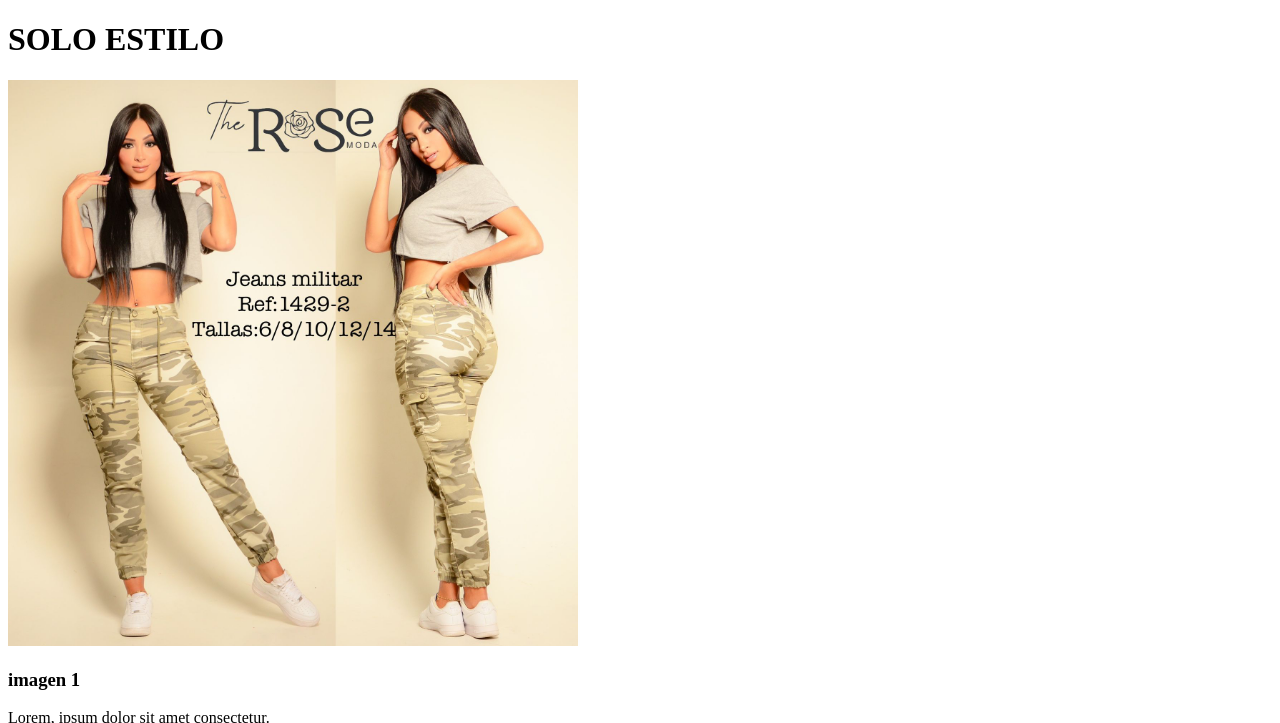
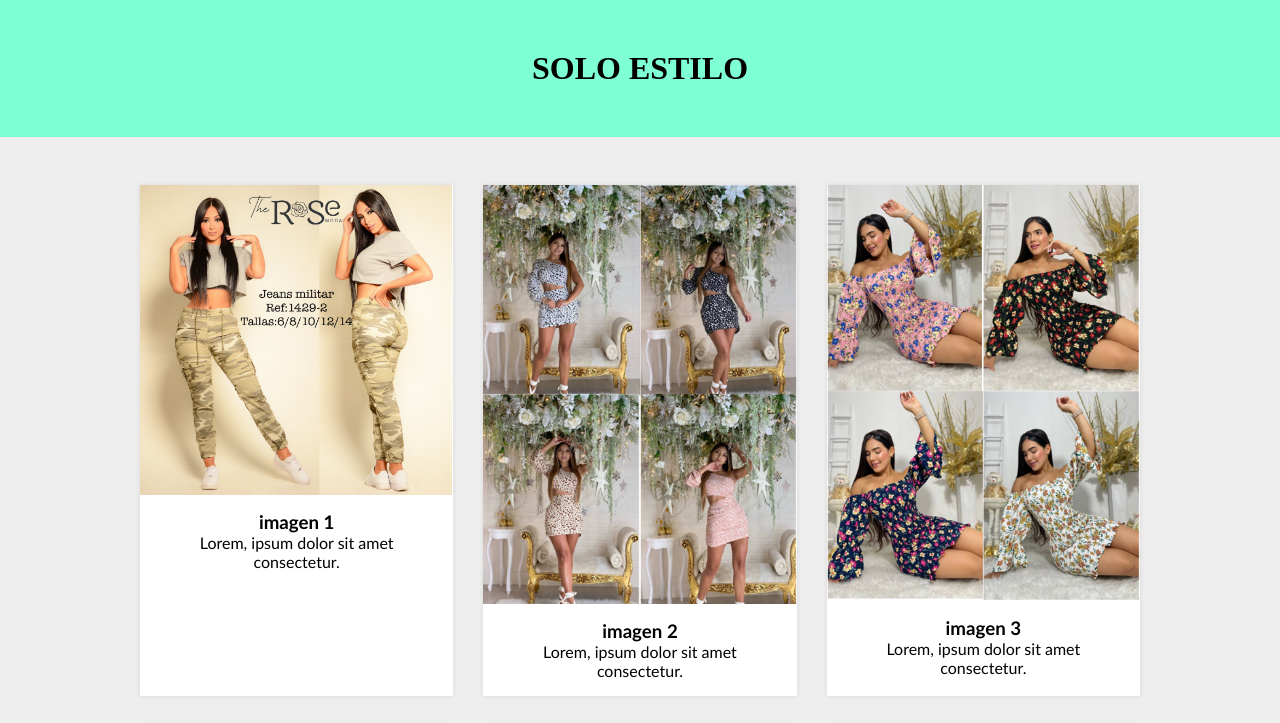
Before and after one commit to montoyarueda/PaginaRopa, a plain HTML site: page index.html in a window 1280 px wide. Shown: the top 723 px of the page. Drawn offline with Linux system fonts and the light colour scheme.

Commit message:
modificacion2 estilos

```diff
--- a/estilo.css
+++ b/estilo.css
@@ -0,0 +1,88 @@
+* {
+    padding: 0;
+    margin: 0;
+    -webkit-box-sizing: border-box;
+    -moz-box-sizing: border-box;
+    box-sizing: border-box;
+}
+
+body {
+    background-color: #eee;
+    font-family: 'Gill Sans', 'Gill Sans MT', Calibri, 'Trebuchet MS', sans-serif;
+}
+
+header {
+    background-color: aquamarine;
+    text-align: center;
+    font-family: serif;
+    padding: 50px;
+}
+
+footer {
+    background-color: aquamarine;
+    padding: 50px;
+    text-align: center;
+}
+
+.container {
+    width: 90%;
+    max-width: 1000px;
+    margin-left: auto;
+    margin-right: auto;
+    margin-top: 3em;
+    margin-bottom: 3em;
+    display: grid;
+    grid-template-columns: repeat(1, 1fr);
+    grid-gap: 30px;
+}
+
+.item {
+    background-color: #fff;
+    cursor: pointer;
+    box-shadow: 0 0 5px 0 rgba(0, 0, 0, .095);
+    transition: all 300ms;
+}
+
+.item::after {
+    content: "";
+    background-color: rgba(179, 223, 252, .1);
+    width: 100%;
+    height: 100%;
+    position: absolute;
+    top: 0;
+    left: 0;
+    transform: scale(0);
+    transition: all 30ms;
+    opacity: 0;
+}
+
+.item:hover:after {
+    opacity: 1;
+    transform: scale(1);
+}
+
+.item:hover {
+    transform: scale(1.05);
+}
+
+.item-text {
+    padding: 1em;
+    text-align: center;
+}
+
+.item-img {
+    max-width: 100%;
+    display: block;
+}
+
+@media screen and (min-width:590px) {
+    .container {
+        grid-template-columns: repeat(2, 1fr);
+    }
+}
+
+@media screen and (min-width:960px) {
+    .container {
+        grid-template-columns: repeat(3, 1fr);
+    }
+}
--- a/index.html
+++ b/index.html
@@ -6,7 +6,7 @@
     <meta charset="UTF-8">
     <meta http-equiv="X-UA-Compatible" content="IE=edge">
     <meta name="viewport" content="width=device-width, initial-scale=1.0">
-    <link href="estiloinicio.css" rel="stylesheet">
+    <link href="estilo.css" rel="stylesheet">
 </head>
 
 <body>
```
